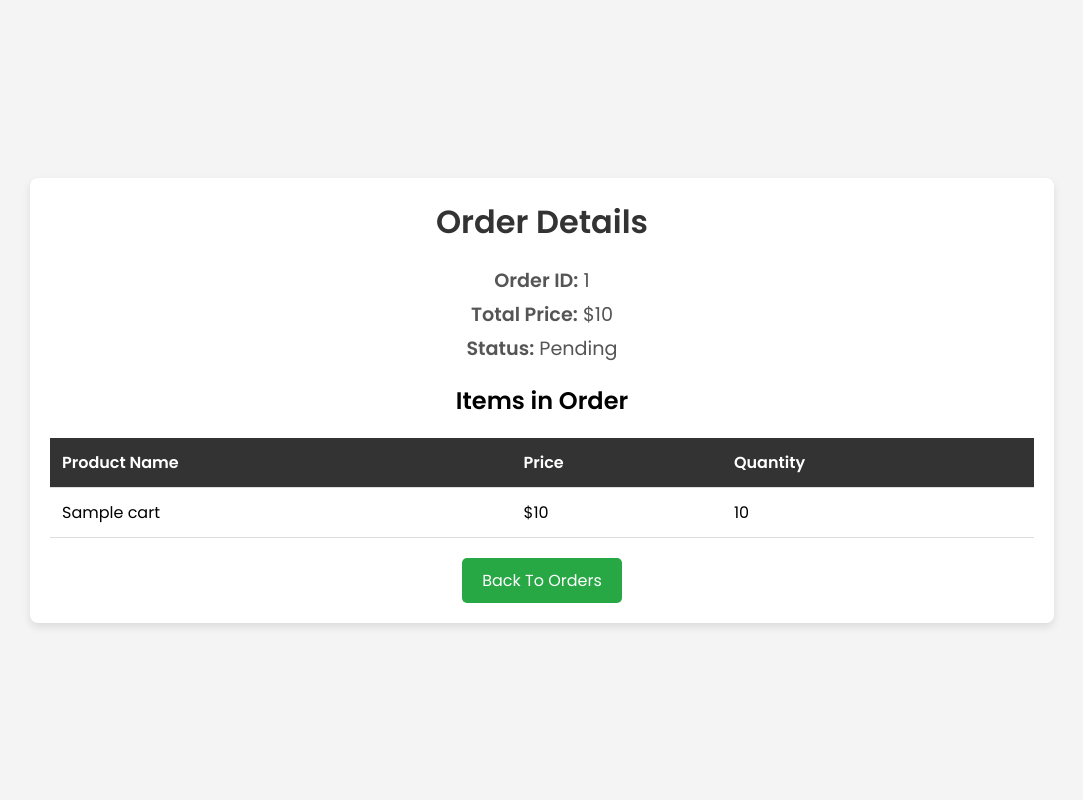
After one commit to kjiezl/iscream-ordering-system, a PHP site: page /view_order.php?id=1 in a window 1280 px wide. The commit adds this page. Shown: the whole page, without its empty margins (98-1181 px from the left). Run offline with PHP 8.4, Linux system fonts and the light colour scheme; the visitor is signed in with stand-in values (Sample User, id 1); tables that the repository leaves empty or names only in its code hold one stand-in row (values such as "Sample post").

Commit message:
added a check orders page for users

```diff
--- /dev/null
+++ b/view_order.php
@@ -0,0 +1,149 @@
+<?php
+include 'config.php';
+session_start();
+
+$user_id = $_SESSION['user_id'];
+
+if (!isset($user_id)) {
+    header('location:login.php');
+    exit;
+}
+
+$order_id = $_GET['id'];
+
+$order_query = mysqli_query($conn, "SELECT * FROM `orders` WHERE user_id = '$user_id' AND id = '$order_id'") or die('Query Failed');
+$order = mysqli_fetch_assoc($order_query);
+
+if (!$order) {
+    echo "<script>alert('Order not found!'); window.location.href='order_status.php';</script>";
+    exit;
+}
+?>
+
+<!DOCTYPE html>
+<html lang="en">
+<head>
+    <meta charset="UTF-8">
+    <meta name="viewport" content="width=device-width, initial-scale=1.0">
+    <title>Order Details</title>
+    <link rel="stylesheet" href="css/style.css">
+    <style>
+        /* General Body Styling */
+        body {
+            font-family: Arial, sans-serif;
+            background-color: #f4f4f4;
+            margin: 0;
+            padding: 0;
+            display: flex;
+            justify-content: center;
+            align-items: center;
+            height: 100vh;
+        }
+
+        /* Main Container */
+        .container {
+            width: 80%;
+            background-color: #fff;
+            box-shadow: 0 4px 8px rgba(0, 0, 0, 0.1);
+            padding: 20px;
+            border-radius: 8px;
+            text-align: center;
+        }
+
+        h1 {
+            font-size: 2rem;
+            color: #333;
+            margin-bottom: 20px;
+        }
+
+        /* Order Details Section */
+        .order-details {
+            margin-bottom: 20px;
+        }
+
+        .order-details p {
+            font-size: 1.2rem;
+            color: #555;
+            margin: 5px 0;
+        }
+
+        /* Items Table Styling */
+        table {
+            width: 100%;
+            border-collapse: collapse;
+            margin-top: 20px;
+        }
+
+        th, td {
+            padding: 12px;
+            text-align: left;
+            border-bottom: 1px solid #ddd;
+        }
+
+        th {
+            background-color: #333;
+            color: #fff;
+            font-weight: bold;
+        }
+
+        tr:nth-child(even) {
+            background-color: #f9f9f9;
+        }
+
+        /* Action Button Styling */
+        .btn {
+            display: inline-block;
+            padding: 10px 20px;
+            background-color: #28a745;
+            color: white;
+            text-decoration: none;
+            border-radius: 5px;
+            margin-top: 20px;
+            font-size: 16px;
+        }
+
+        .btn:hover {
+            background-color: #218838;
+        }
+    </style>
+</head>
+<body>
+
+    <div class="container">
+        <h1>Order Details</h1>
+
+        <div class="order-details">
+            <p><strong>Order ID:</strong> <?php echo $order['id']; ?></p>
+            <p><strong>Total Price:</strong> $<?php echo $order['total_price']; ?></p>
+            <p><strong>Status:</strong> <?php echo $order['status']; ?></p>
+        </div>
+
+        <h2>Items in Order</h2>
+        <table>
+            <thead>
+                <tr>
+                    <th>Product Name</th>
+                    <th>Price</th>
+                    <th>Quantity</th>
+                </tr>
+            </thead>
+            <tbody>
+                <?php
+                $cart_query = mysqli_query($conn, "SELECT * FROM `cart` WHERE user_id = '$user_id' AND order_id = '{$order['id']}'") or die('Query Failed');
+                while ($item = mysqli_fetch_assoc($cart_query)) {
+                    echo "
+                    <tr>
+                        <td>{$item['name']}</td>
+                        <td>\${$item['price']}</td>
+                        <td>{$item['quantity']}</td>
+                    </tr>";
+                }
+                ?>
+            </tbody>
+        </table>
+
+        <a href="order_status.php" class="btn">Back to Orders</a>
+    </div>
+
+</body>
+</html>
```
Also changed, not shown: css/order_status.css (added, +98 -0 lines), index.php (+4 -5 lines), order_status.php (added, +59 -0 lines).
